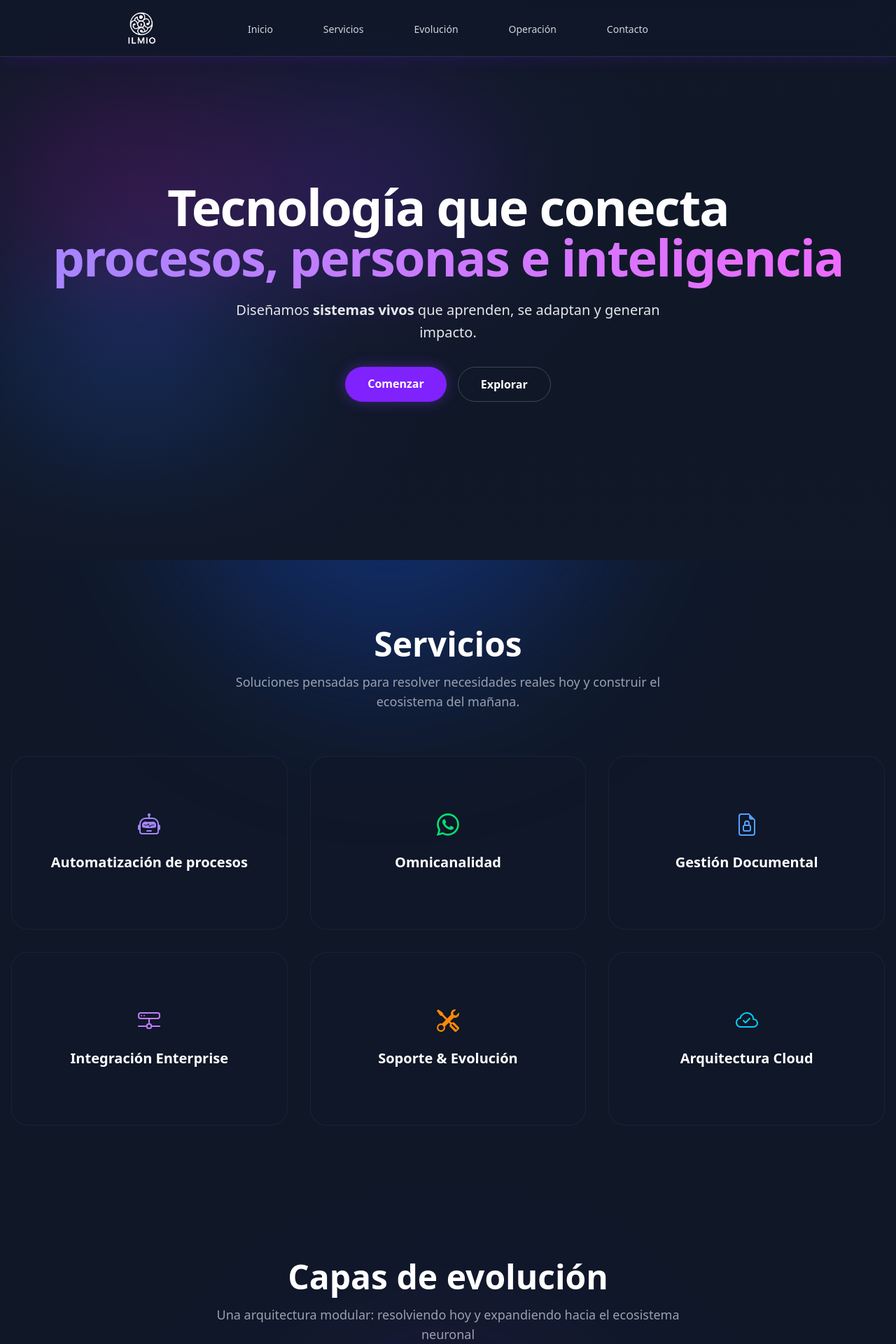
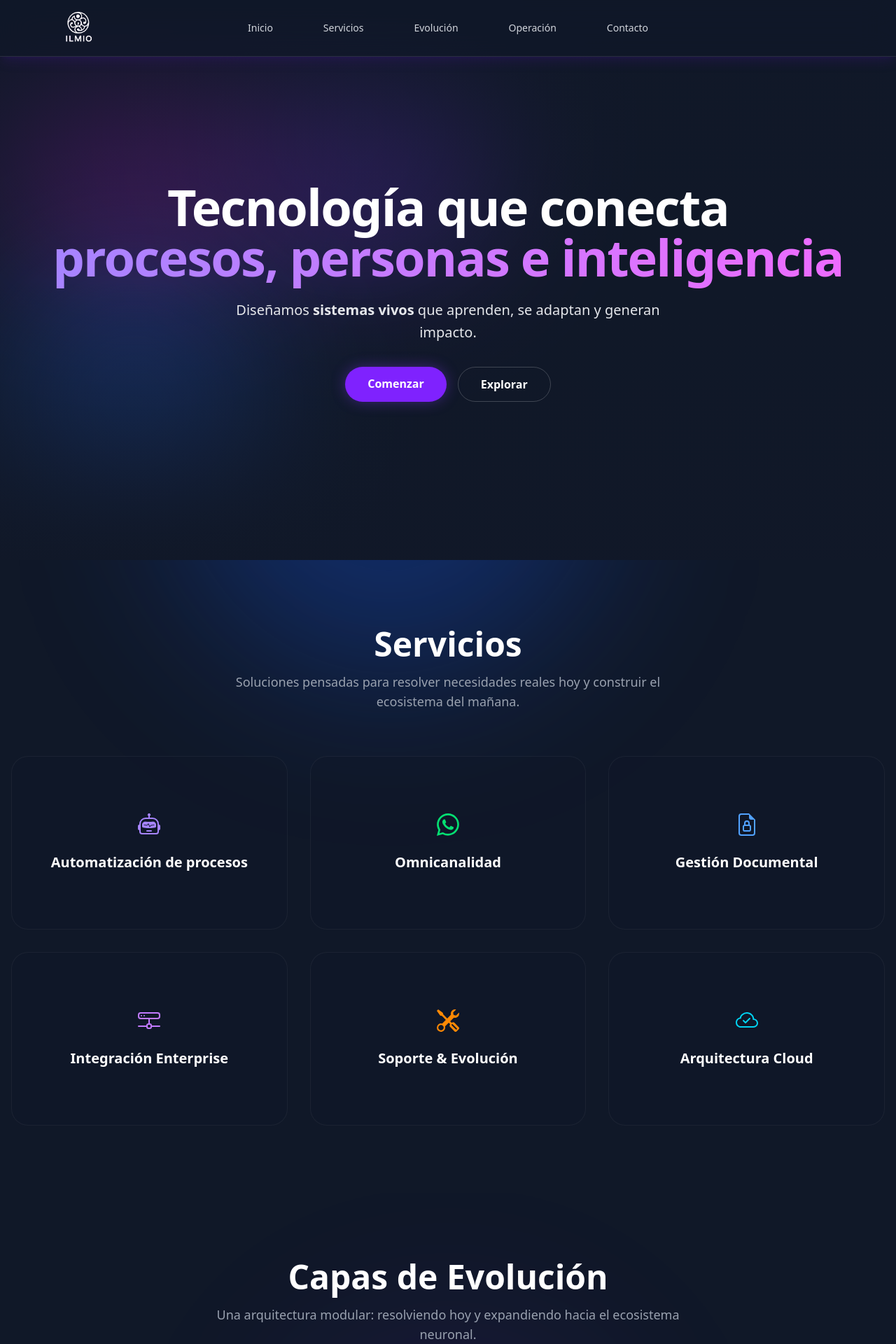
Before and after one commit to benjvvg/Landing-ILMIO, a React (Vite) app: page / in a window 1280 px wide. Shown: the top 1920 px of the page at 70% size. Built offline with nearby package versions, Linux system fonts and the light colour scheme.

Commit message:
Ultimas correcciones de diseño

```diff
--- a/src/components/Arquitectura.jsx
+++ b/src/components/Arquitectura.jsx
@@ -38,9 +38,9 @@ function Arquitectura() {
             <div className="max-w-6xl mx-auto relative">
 
                 <div className="text-center mb-16">
-                    <h2 className="text-3xl md:text-5xl font-bold text-white mb-4">Capas de evolución</h2>
+                    <h2 className="text-3xl md:text-5xl font-bold text-white mb-4">Capas de Evolución</h2>
                     <p className="text-gray-400 max-w-2xl mx-auto text-lg">
-                        Una arquitectura modular: resolviendo hoy y expandiendo hacia el ecosistema neuronal
+                        Una arquitectura modular: resolviendo hoy y expandiendo hacia el ecosistema neuronal.
                     </p>
                 </div>
 
--- a/src/components/Metodologia.jsx
+++ b/src/components/Metodologia.jsx
@@ -16,7 +16,7 @@ function Metodologia() {
                 <div className="text-center mb-20 relative z-10">
                     <h2 className="text-3xl md:text-5xl font-bold text-white mb-4">Operación</h2>
                     <p className="text-gray-400 max-w-2xl mx-auto text-lg">
-                        Eliminamos la burocracia innecesaria. Un flujo de trabajo ágil diseñado para entregar valor tangible rapidamente.
+                        Eliminamos la burocracia innecesaria. Un flujo de trabajo ágil diseñado para entregar valor tangible rápidamente.
                     </p>
                 </div>
                 <div className="absolute left-8 md:left-1/2 top-40 -bottom-10 w-0.5 bg-linear-to-b from-violet-500 via-fuchsia-500 to-transparent -translate-x-1/2 z-0"></div>
--- a/src/components/Navbar.jsx
+++ b/src/components/Navbar.jsx
@@ -18,15 +18,15 @@ function Navbar() {
         <nav className='fixed top-0 left-0 w-full z-50 bg-gray-900/60 backdrop-blur-xl border-b border-white/10 shadow-lg shadow-violet-900/20 transition-all duration-300'>
             <div className='max-w-7xl mx-auto px-6 sm:px-8'>
 
-                <div className='flex md:grid md:grid-cols-3 items-center justify-between h-20'>
+                <div className='flex lg:grid lg:grid-cols-3 items-center justify-between h-20'>
 
-                    <div className='flex shrink-0 items-center md:justify-self-start md:pl-32'>
+                    <div className='flex shrink-0 items-center lg:justify-self-start lg:pl-10'>
                         <a href="/" className='cursor-pointer flex items-center gap-2'>
-                            <img src={logo} alt="Ilmio Logo" className='h-21 w-auto object-contain drop-shadow-[0_0_8px_rgba(139, 92, 246, 0.5)]' />
+                            <img src={logo} alt="Ilmio Logo" className='h-20 w-auto object-contain drop-shadow-[0_0_8px_rgba(139, 92, 246, 0.5)]' />
                         </a>
                     </div>
 
-                    <div className='hidden md:flex justify-center md:justify-self-center'>
+                    <div className='hidden lg:flex justify-center lg:justify-self-center'>
                         <div className='flex items-center gap-8'>
                             {['Inicio', 'Servicios', 'Evolución', 'Operación', 'Contacto'].map((item) => (
                                 <a
@@ -41,7 +41,7 @@ function Navbar() {
                         </div>
                     </div>
 
-                    <div className='flex md:hidden'>
+                    <div className='flex lg:hidden'>
                         <button onClick={() => setIsOpen(!isOpen)} className='inline-flex items-center justify-center p-2 rounded-full text-gray-300 hover:text-white hover:bg-white/10 focus:outline-none transition-colors'>
                                 {isOpen ? <BsX className='h-8 w-8' /> :<BsList className='h-8 w-8' />}
                         </button>
@@ -49,7 +49,7 @@ function Navbar() {
                 </div>
             </div>
             {isOpen && (
-                <div className='absolute top-full left-0 mt-2 w-full bg-gray-900/95 backdrop-blur-xl border-t border-white/10 shadow-2xl p-4 flex flex-col space-y-2 md:hidden animate-in fade-in slide-in-from-top-5'>
+                <div className='absolute top-full left-0 mt-2 w-full bg-gray-900/95 backdrop-blur-xl border-t border-white/10 shadow-2xl p-4 flex flex-col space-y-2 lg:hidden animate-in fade-in slide-in-from-top-5'>
                     {['Inicio', 'Servicios', 'Evolución', 'Operación', 'Contacto'].map((item) => (
                         <a
                             key={item}
```
